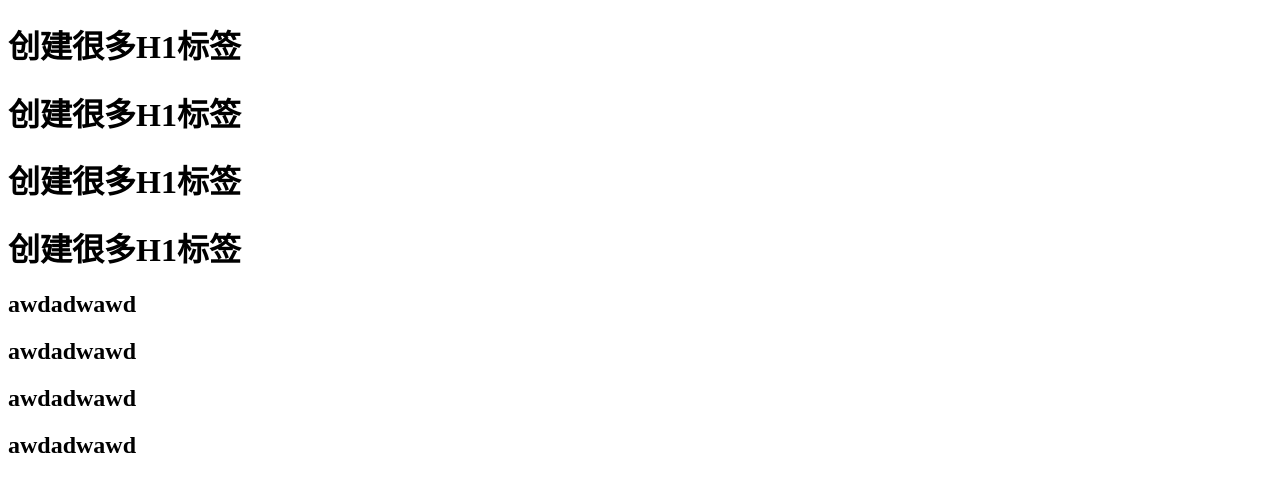
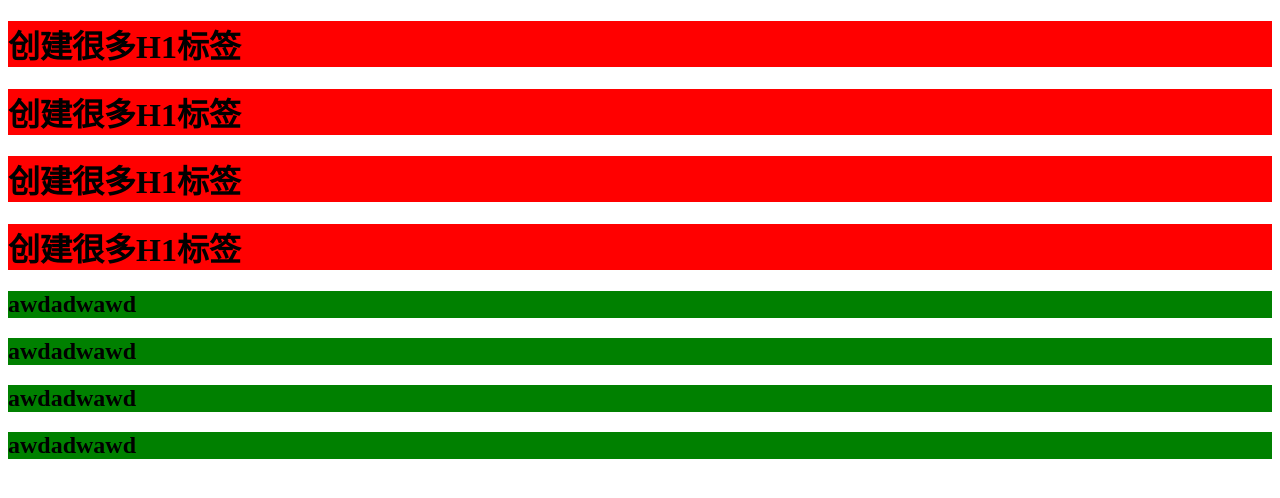
Before and after one commit to Zhuang0414/Zhuang0414.github.io, a plain HTML site: page index.html in a window 1280 px wide. Drawn offline with Linux system fonts and the light colour scheme.

Commit message:
添加了类

```diff
--- a/index.html
+++ b/index.html
@@ -5,6 +5,14 @@
     <meta name="viewport" content="width=device-width, initial-scale=1.0">
     <meta http-equiv="X-UA-Compatible" content="ie=edge">
     <title>Document</title>
+    <style>
+        h1{
+            background: red;
+        }
+        h2{
+            background: green;
+        }
+    </style>
 </head>
 <body>
     <h1>创建很多H1标签</h1>
```
